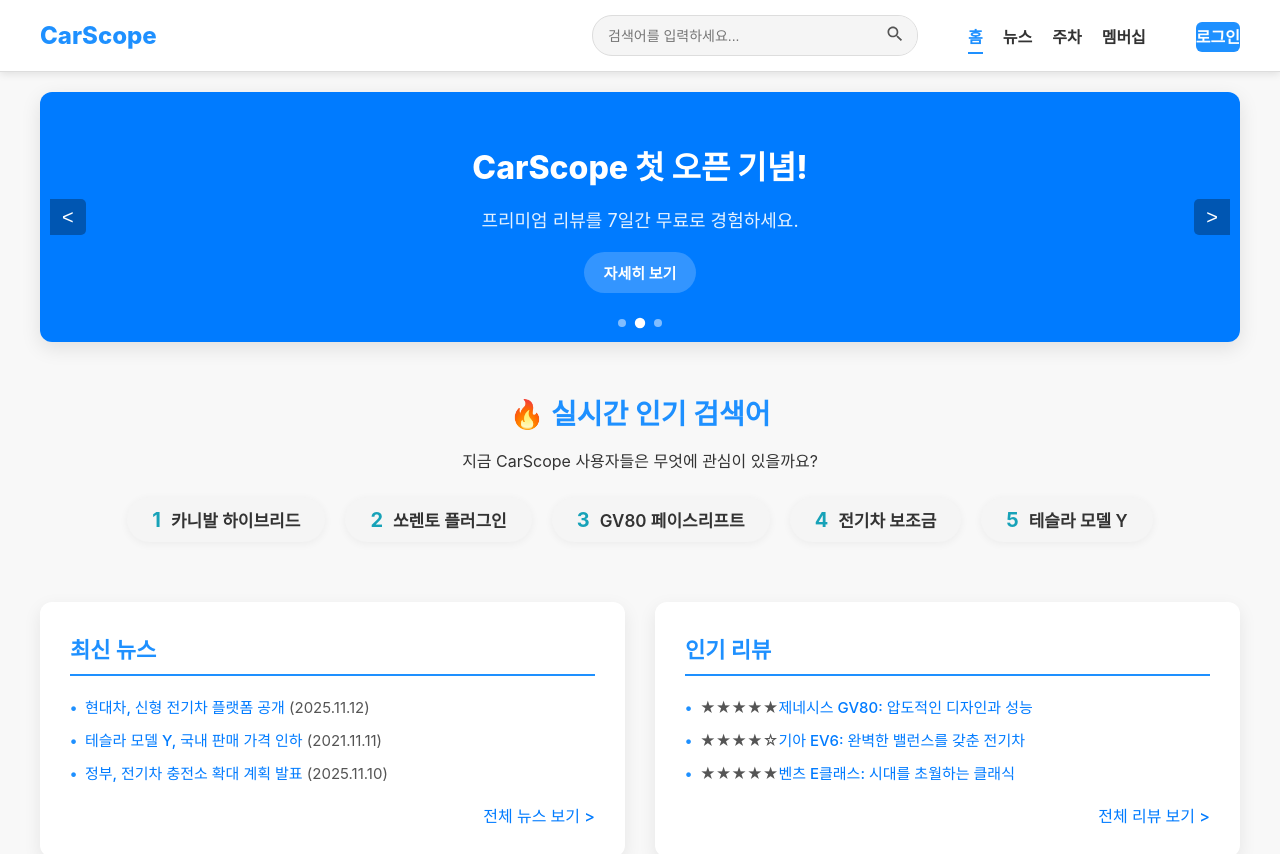
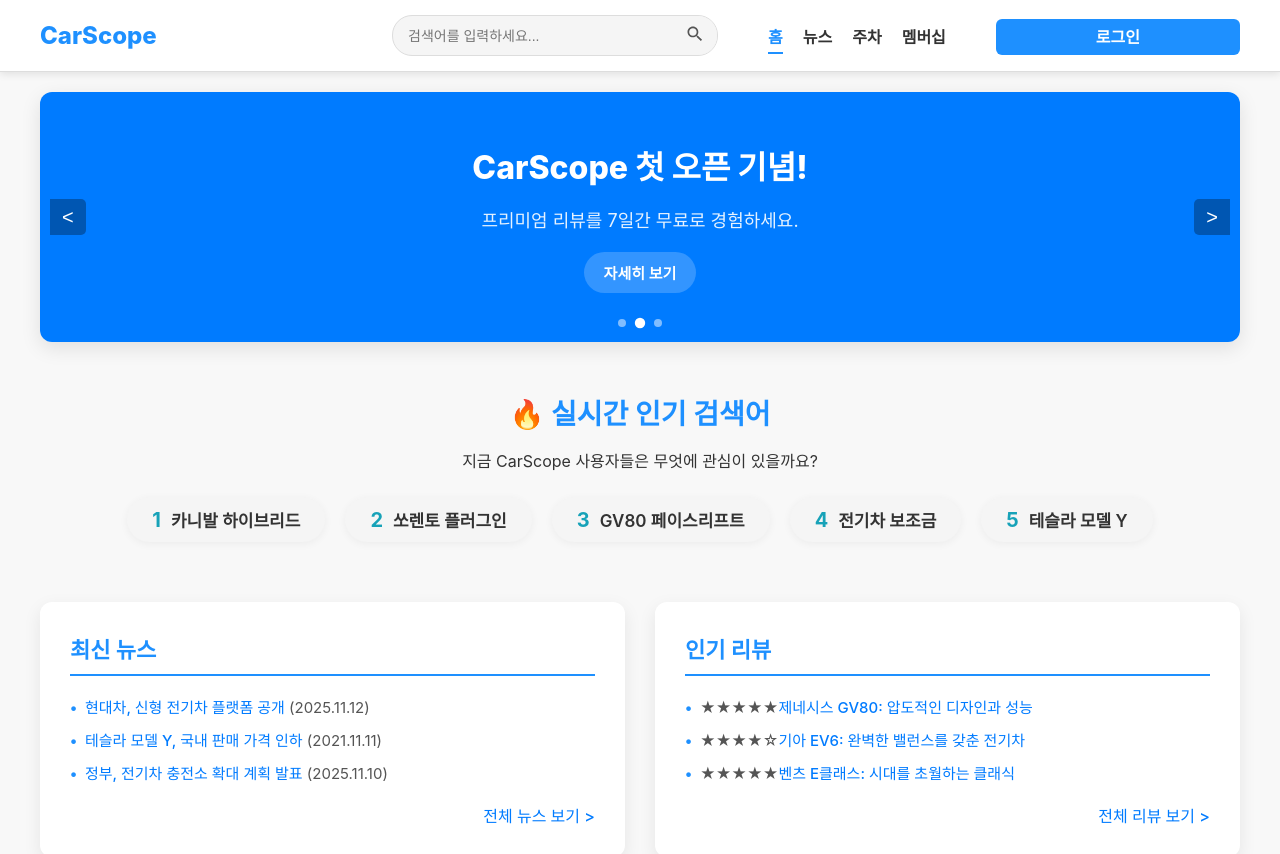
Before and after one commit to 2024136034-hakcheol/car-scope, a React (Create React App) app: page / in a window 1280 px wide. Shown: the top 854 px of the page. Built offline with nearby package versions, Linux system fonts and the light colour scheme.

Commit message:
style: 로그인 버튼 너비를 극단적으로 늘리기 위해 좌우 패딩에 !important 적용 및 100px로 설정

```diff
--- a/src/App.css
+++ b/src/App.css
@@ -102,7 +102,8 @@
 
 .login-button {
     background-color: var(--primary-color);
-    padding: 8px 70px;
+    /* 패딩을 극단적으로 늘리고 !important를 사용하여 다른 스타일을 강제로 덮어씁니다. */
+    padding: 8px 100px !important;
     border-radius: 6px;
     color: var(--text-light) !important;
     font-weight: 700;
```
